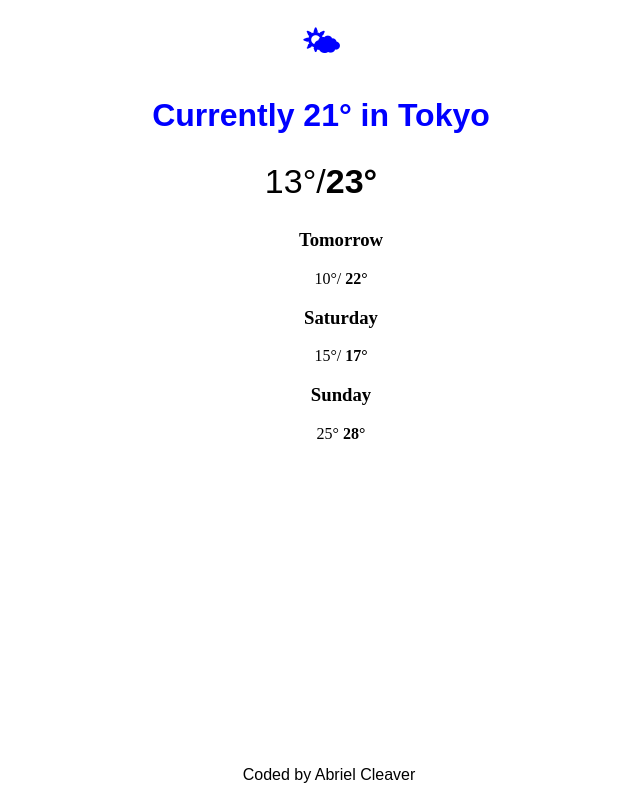
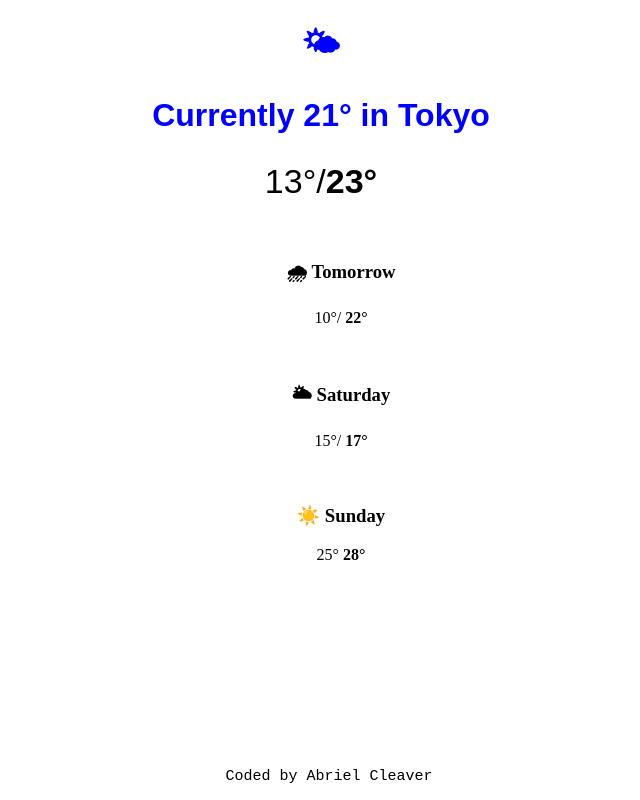
Before and after one commit to abrielcleaver/scb-hw-weather-app, a plain HTML site: page index.html in a window 1280 px wide. Shown: the whole page, without its empty margins (319-959 px from the left). Drawn offline with Linux system fonts and the light colour scheme.

Commit message:
Add emojis next to day of the week

```diff
--- a/index.html
+++ b/index.html
@@ -23,6 +23,7 @@
     li {
       list-style: none;
       text-align: center;
+      padding: 10px;
     }
 
     footer {
@@ -34,7 +35,8 @@
 
     .footer-text {
       text-align: center;
-      font-family: Arial, Helvetica, sans-serif;
+      font-family: monospace;
+      font-size: 15px;
     }
   </style>
 </head>
@@ -47,19 +49,19 @@
 
   <ul>
     <li>
-      <h3>Tomorrow</h3>
+      <h3>🌧 Tomorrow</h3>
       <p>10&deg;/
         <strong>22&deg;</strong></p>
     </li>
 
     <li>
-      <h3>Saturday</h3>
+      <h3>🌥 Saturday</h3>
       <p>15&deg;/
         <strong>17&deg;</strong></p>
     </li>
 
     <li>
-      <h3>Sunday</h3>
+      <h3>☀️ Sunday</h3>
       <p>25&deg;
         <strong>28&deg;</strong></p>
     </li>
```
